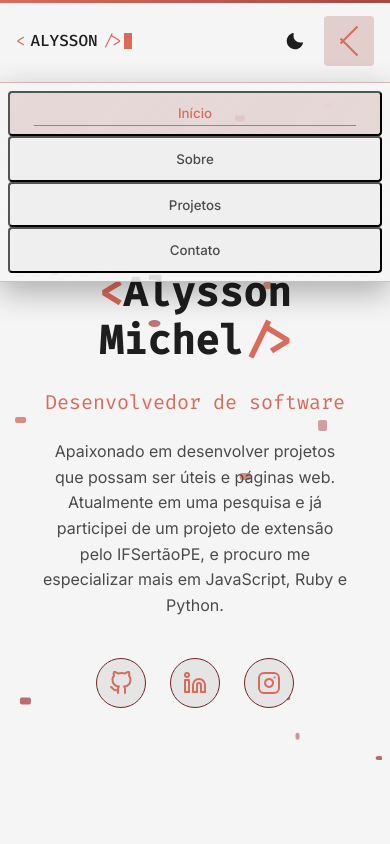
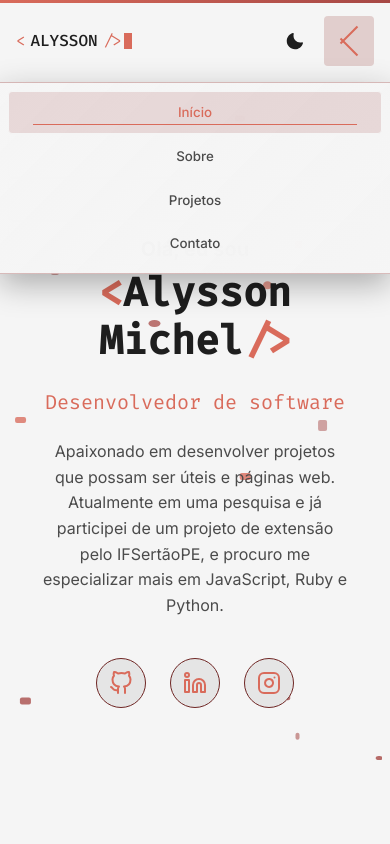
Before and after one commit to aIlyson/webprt, a Next.js app: page / in a window 390 px wide. Both pictures are taken after a click on the button 349 px from the left and 40 px from the top of the page. Shown: the top 844 px of the page. Built offline with nearby package versions, Linux system fonts and the light colour scheme.

Commit message:
fix: fix nav click

```diff
--- a/src/containers/navbar/NavBar.module.css
+++ b/src/containers/navbar/NavBar.module.css
@@ -239,7 +239,7 @@
 }
 
 .mobileNavContainer {
-  position: absolute;
+  position: fixed;
   top: 100%;
   left: 0;
   width: 100%;
@@ -255,12 +255,17 @@
 }
 
 .mobileNavItems {
+  background: linear-gradient(135deg,
+      var(--navbar-bg) 0%,
+      var(--scrolled-bg) 100%);
   display: flex;
   flex-direction: column;
   padding: 0.5rem 0;
 }
 
 .mobileNavLink {
+  background: linear-gradient(135deg,
+      var(--base-surface) 100%);
   color: var(--text-muted);
   position: relative;
   display: block;
@@ -269,8 +274,10 @@
   font-weight: 500;
   margin: 0 0.5rem;
   padding: 1rem 2rem;
+  border: 1px solid var(--base);
   border-radius: 4px;
   transition: all 0.3s ease;
+  cursor: pointer;
 }
 
 .mobileNavLink:hover {
--- a/src/containers/navbar/index.tsx
+++ b/src/containers/navbar/index.tsx
@@ -59,7 +59,7 @@
   const scrollToTop = () => {
     window.scrollTo({
       top: 0,
-      behavior: "smooth"
+      behavior: "smooth",
     });
   };
 
@@ -68,7 +68,7 @@
     if (element) {
       element.scrollIntoView({
         behavior: "smooth",
-        block: "start"
+        block: "start",
       });
     }
   };
@@ -232,8 +232,10 @@
                     exit={{ x: -20, opacity: 0 }}
                     transition={{ duration: 0.2, delay: index * 0.1 }}
                     onClick={() => {
-                      scrollToSection(item.id);
                       setIsMenuOpen(false);
+                      setTimeout(() => {
+                        scrollToSection(item.id);
+                      }, 200);
                     }}
                   >
                     {item.name}
```
